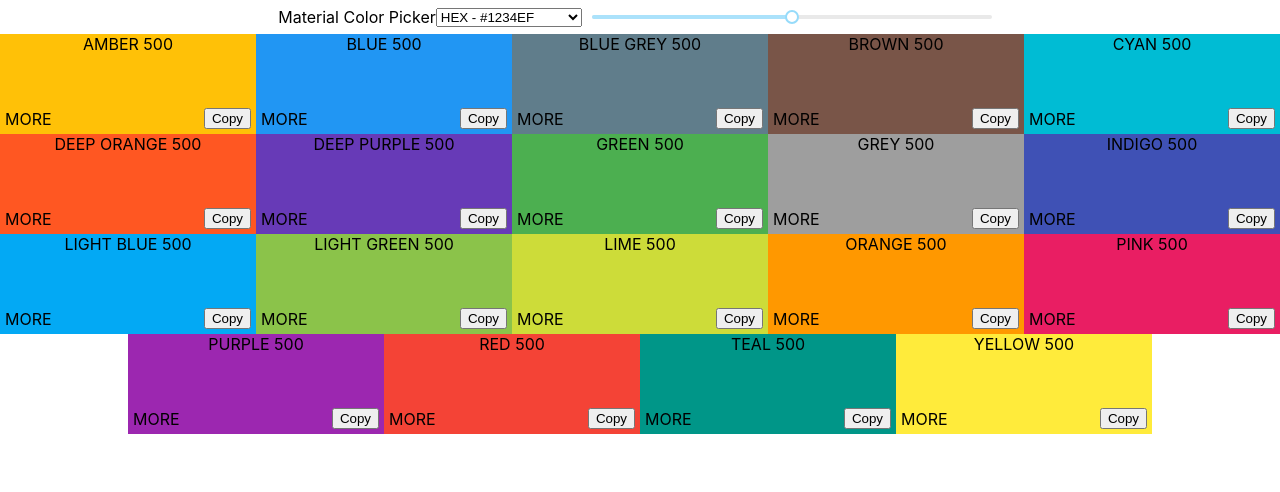
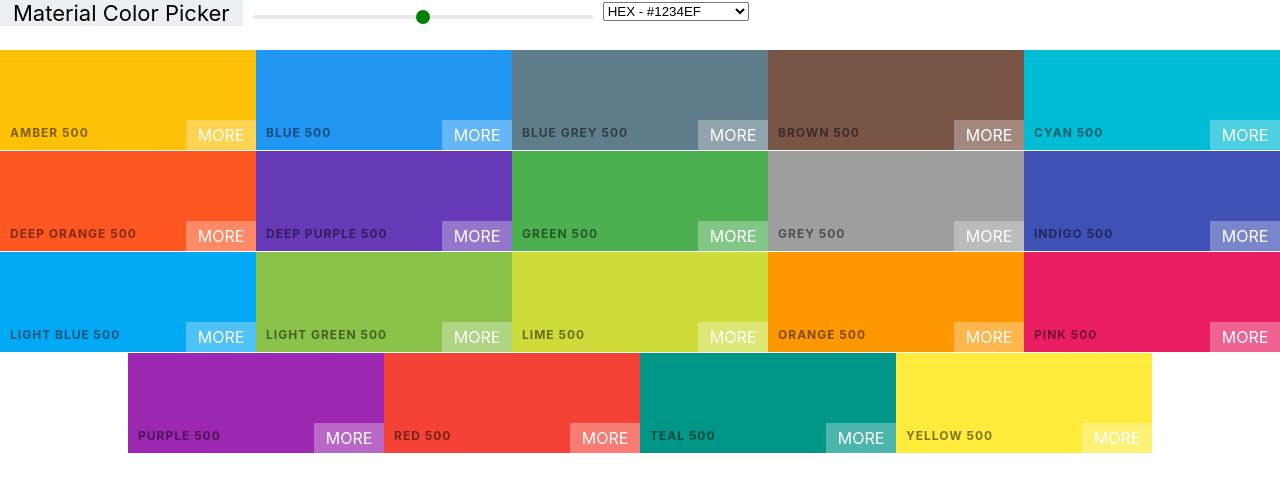
Before and after one commit to elie/materialcolors, a React (Create React App) app: page / in a window 1280 px wide. Shown: the top 492 px of the page. Built offline with nearby package versions, Linux system fonts and the light colour scheme.

Commit message:
more styling

```diff
--- a/src/App.css
+++ b/src/App.css
@@ -11,7 +11,9 @@ body {
 
 .colors, .md-select *, .md-select :after, .md-select :before, .noUi-pips, .noUi-pips *, header .tweet, header .usepanda {
     box-sizing: border-box;
+    clear: both;
 }
+
 .colors, body, header, html {
     min-width: 960px;
 }
--- a/src/ColorBox.css
+++ b/src/ColorBox.css
@@ -4,24 +4,57 @@
   display: inline-block;
   width:20%;
   position: relative;
+  margin-bottom: -3px;
 }
 
 .copy-button {
-  position: absolute;
-  bottom: 5px;
-  right: 5px;
+  width: 100px;
+    height: 30px;
+    display: inline-block;
+    top: 50%;
+    left: 50%;
+    margin-left: -50px;
+    margin-top: -15px;
+    position: absolute;
+    text-align: center;
+    background: rgba(255,255,255,.3);
+    line-height: 30px;
+    border-radius: 0;
+    opacity: 0;
+    color: #fff;
+    cursor: pointer;
+    text-transform: uppercase;
+}
+
+.copy-button:hover {
+  opacity: 1;
+  transition: 0.5s;
+  border: none;
 }
 
 .see-more {
-  position: absolute;
-  bottom: 5px;
-  left: 5px;
-  cursor: pointer;
-  background: 1px solid black;
+  background: rgba(255,255,255,.3);
+    position: absolute;
+    right: 0;
+    bottom: 0;
+    color: #fff;
+    border-radius: 0;
+    width: 70px;
+    height: 30px;
+    line-height: 30px;
+    text-align: center;
+    opacity: 1;
+    z-index: 900;
+    cursor: pointer;
 }
 
 .box-content {
-  display: flex;
-  align-items: center;
-  justify-content: center;
+    position: absolute;
+    left: 10px;
+    bottom: 10px;
+    color: rgba(0,0,0,.5);
+    font-size: 12px;
+    display: block;
+    font-weight: bold;
+    letter-spacing: 1px;
 }
--- a/src/ColorBox.js
+++ b/src/ColorBox.js
@@ -22,11 +22,11 @@ class ColorBox extends PureComponent {
           <button className="copy-button">Copy</button>
         </CopyToClipboard>
 
-        <div className="see-more">
-          {this.props.showingAllColors && (
+        {this.props.showingAllColors && (
+          <div className="see-more">
             <span onClick={this.gatherIndividualColor}>MORE</span>
-          )}
-        </div>
+          </div>
+        )}
       </div>
     );
   }
--- a/src/NavBar.css
+++ b/src/NavBar.css
@@ -1,5 +1,25 @@
-header {
-  display: flex;
-  align-items: center;
-  justify-content: center;
+
+.logo {
+    display: inline-block;
+    padding: 0 13px;
+    font-size: 22px;
+    background: #ECEFF1;
+    float: left;
 }
+
+.slider {
+    float: left;
+    height: 30px;
+    width: 340px;
+    margin: 10px;
+}
+
+.rc-slider-track {
+    background-color:transparent;
+}
+
+.rc-slider-handle,.rc-slider-handle:active, .rc-slider-handle:hover, .rc-slider-handle:hover {
+    background-color: green;
+    border: 2px solid green;
+    box-shadow: none;
+}
--- a/src/NavBar.js
+++ b/src/NavBar.js
@@ -3,8 +3,6 @@ import "rc-slider/assets/index.css";
 import React, { Component } from "react";
 import Slider from "rc-slider";
 import "./NavBar.css"
-
-const style = { width: 400, display: "inline-block", margin: "10px" };
 
 class NavBar extends Component {
   constructor(props) {
@@ -28,7 +26,7 @@ class NavBar extends Component {
     return (
       <div>
         <header>
-        <div className="navbar-brand">
+        <div className="logo">
           Material Color Picker
         </div>
           <select value={this.state.value} onChange={this.handleChange}>
@@ -37,7 +35,7 @@ class NavBar extends Component {
             RGB - (12,12,12,1.0)
           </select>
           {this.props.isShowingAllColors && (
-            <div style={style}>
+            <div className="slider">
               <Slider
                 step={10}
                 defaultValue={50}
```
